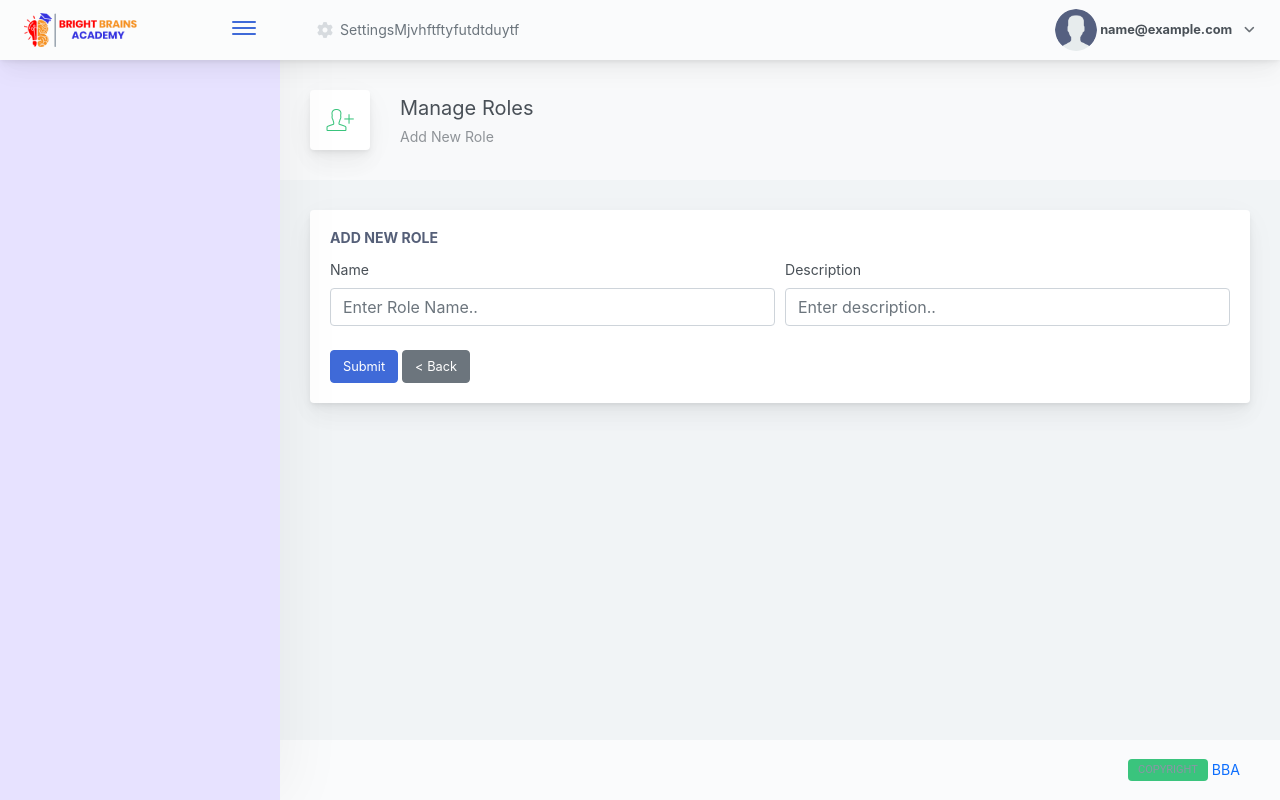
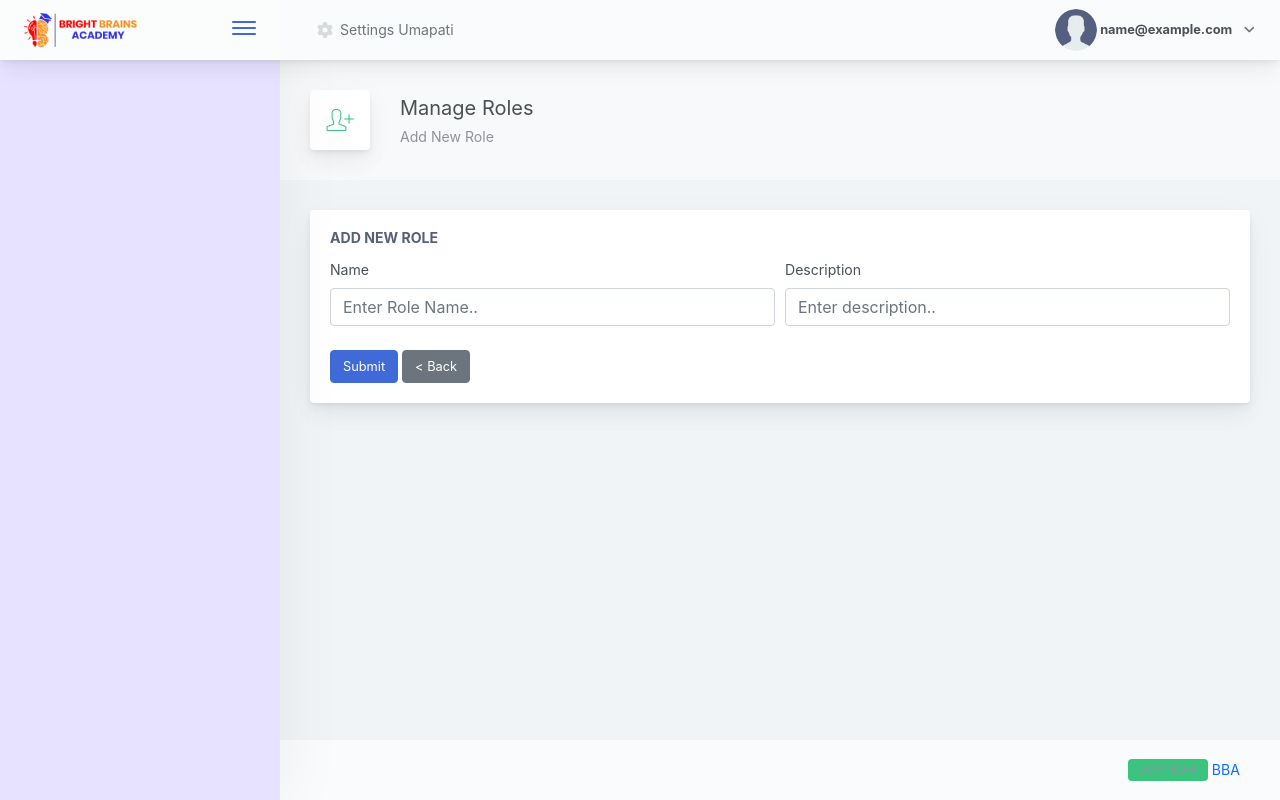
Before and after one commit to dishaarora1996/Mon-Backend, a Django app: page /add-admin-role in a window 1280 px wide. Run offline with Django 4.2, Linux system fonts and the light colour scheme; the visitor is signed in with stand-in values (Sample User, id 1); data that the repository does not hold is empty; some libraries are stand-ins or nearby versions.

Commit message:
Update base.html

```diff
--- a/templates/base.html
+++ b/templates/base.html
@@ -73,7 +73,7 @@
                         <li class="dropdown nav-item">
                             <a href="javascript:void(0);" class="nav-link btn-open-options">
                                 <i class="nav-link-icon fa fa-cog"></i>
-                                SettingsMjvhftftyfutdtduytf
+                                Settings Umapati
                             </a>
                         </li>
                     </ul>
```
